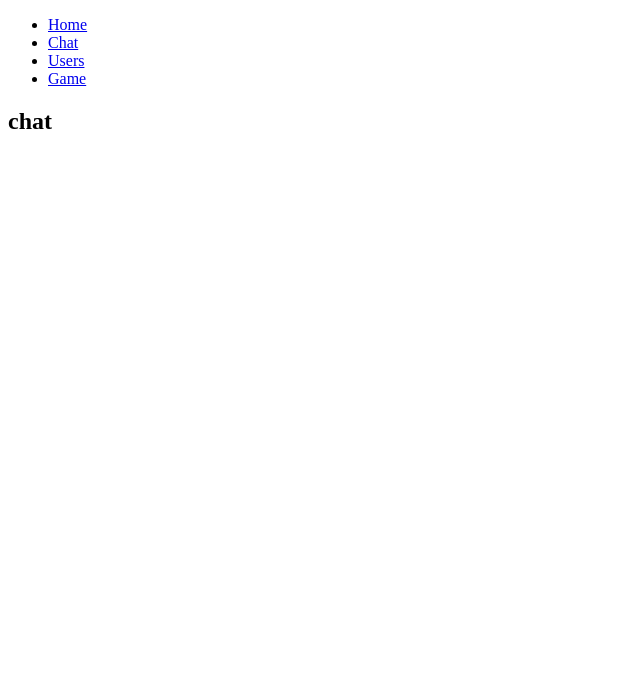
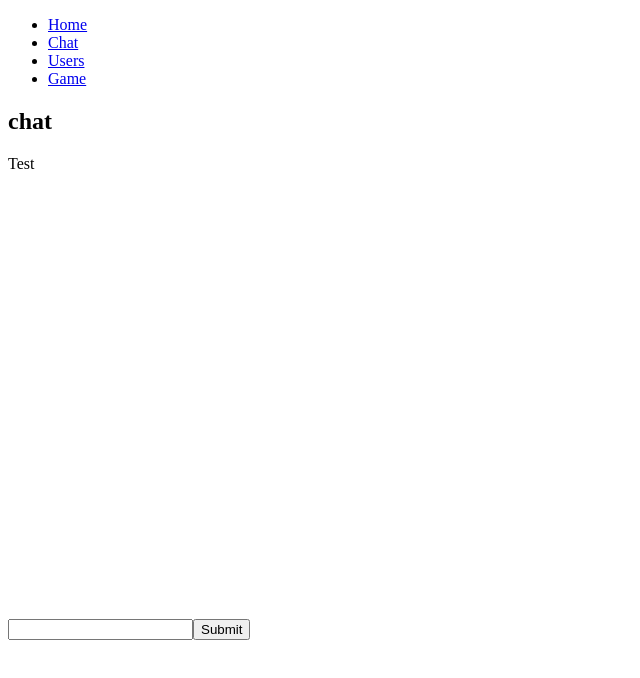
Before and after one commit to neosizzle/ft_transcendence, a React (Create React App) app in the folder frontend/: page /chat in a window 1280 px wide. Shown: the top 678 px of the page, without its empty margins (0-640 px from the left). Built offline with nearby package versions, Linux system fonts and the light colour scheme.

Commit message:
Chat W.I.P

```diff
--- /dev/null
+++ b/frontend/src/Chat/index.css
@@ -0,0 +1,5 @@
+.Chat {
+    position: fixed;
+    bottom: 20%;
+    display: flex;
+}
--- a/frontend/src/Chat/index.tsx
+++ b/frontend/src/Chat/index.tsx
@@ -1,11 +1,27 @@
 import React from 'react';
+import "./index.css";
 
-const Chat = () => {
+function Chat() {
+	let messages = "Test";
+
+	function myFunction(event: React.FormEvent<HTMLFormElement>) {
+		event.preventDefault();
+		messages = "Boom";
+		alert("The form was submitted");
+	}
+
 	return (
+		<>
 		<div>
 			<h2>chat</h2>
 		</div>
+		{messages}
+		<form onSubmit={(myFunction)} className="Chat">
+			<input/>
+			<button type="submit">Submit</button>
+		</form>
+		</>
 	);
-};
+}
 
 export default Chat;
```
